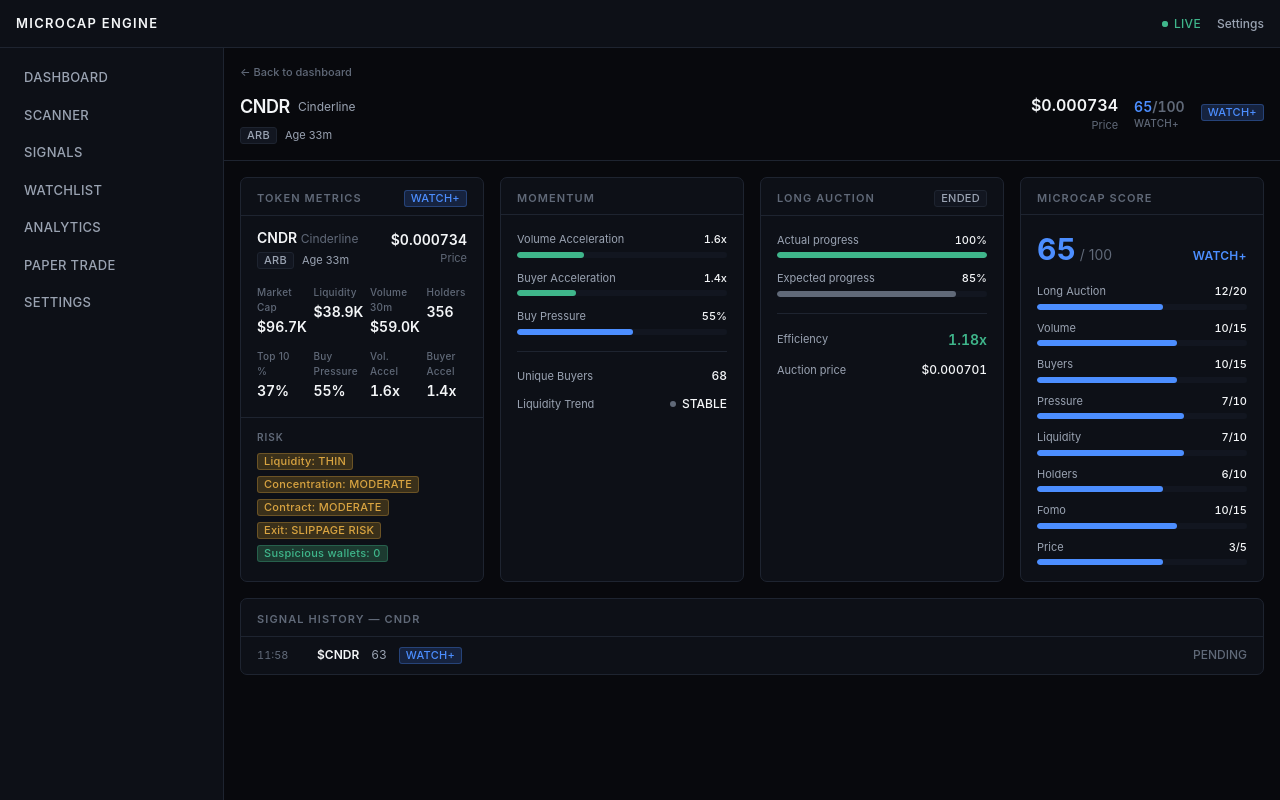
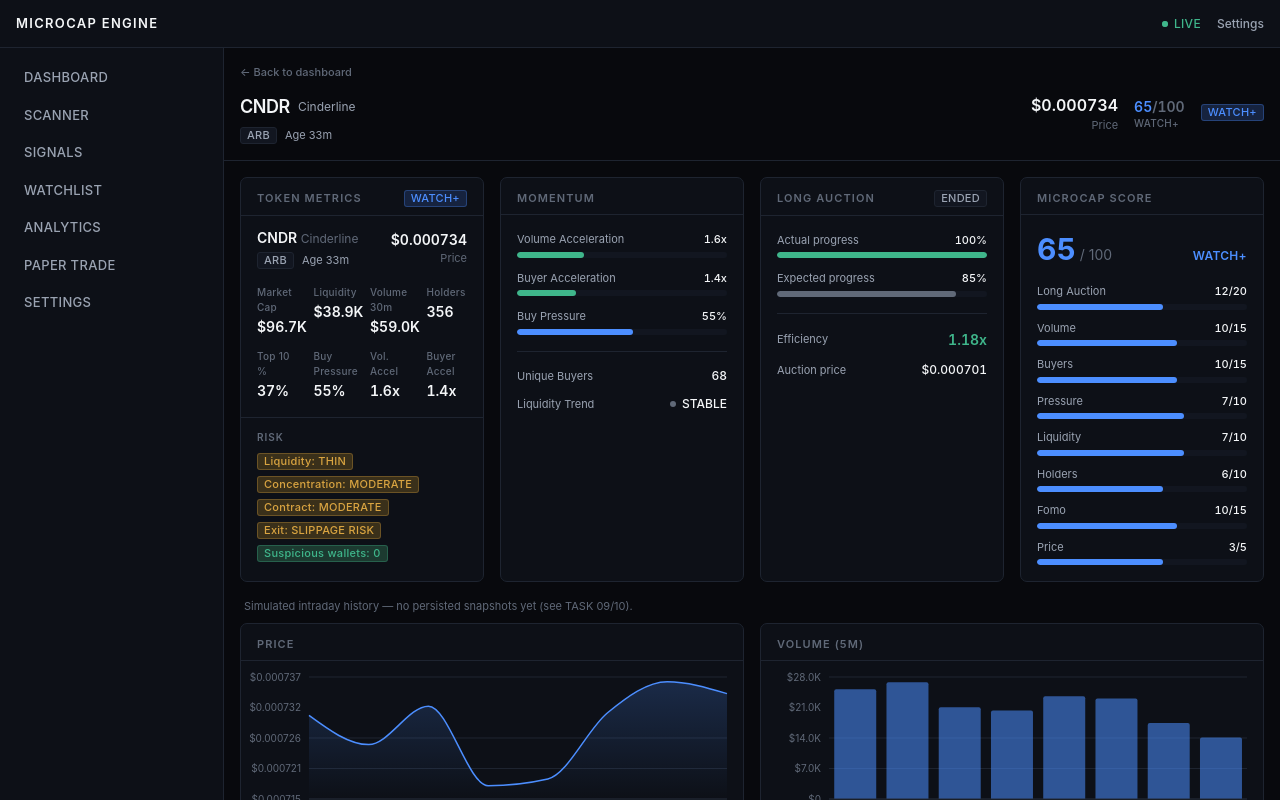
Before and after one commit to victorhmlz/sherlog, a Next.js app: page /token/cndr in a window 1280 px wide. Built offline with nearby package versions, Linux system fonts and the light colour scheme.

Commit message:
feat: charts

```diff
--- a/app/(app)/token/[id]/page.js
+++ b/app/(app)/token/[id]/page.js
@@ -5,7 +5,13 @@ import MomentumPanel from "@/components/dashboard/MomentumPanel";
 import LongAuctionPanel from "@/components/dashboard/LongAuctionPanel";
 import MicrocapScorePanel from "@/components/dashboard/MicrocapScorePanel";
 import SignalHistory from "@/components/dashboard/SignalHistory";
+import SectionHeader from "@/components/dashboard/SectionHeader";
+import Card from "@/components/ui/Card";
+import Divider from "@/components/ui/Divider";
+import PriceChart from "@/components/charts/PriceChart";
+import VolumeChart from "@/components/charts/VolumeChart";
 import { mockTokens, mockSignalHistory } from "@/mocks/tokens";
+import { generatePriceHistory } from "@/mocks/priceHistory";
 
 export async function generateMetadata({ params }) {
   const { id } = await params;
@@ -18,13 +24,15 @@ export async function generateMetadata({ params }) {
 }
 
 /**
- * /token/[id] — full-page single-token deep dive (TASK 03). Reuses the
- * same panels shown inline on the dashboard (TASK 02) so the two views
- * never present conflicting numbers, but gives a token its own
- * shareable URL and room for a token-scoped signal history. All data is
- * still static mock fixtures from mocks/tokens.js — no live data,
- * charts (TASK 05), scoring engine (TASK 06), or realtime stream
- * (TASK 04) exists yet.
+ * /token/[id] — full-page single-token deep dive (TASK 03), now with
+ * simulated price/volume charts (TASK 05). Reuses the same panels shown
+ * inline on the dashboard (TASK 02) so the two views never present
+ * conflicting numbers, but gives a token its own shareable URL and room
+ * for a token-scoped signal history plus intraday charts. All data is
+ * still static/simulated mock fixtures from mocks/tokens.js and
+ * mocks/priceHistory.js — no real historical persistence (TASK 09/10),
+ * scoring engine (TASK 06), or realtime stream on this page (TASK 04
+ * only wired up the dashboard) exists yet.
  */
 export default async function TokenDetailPage({ params }) {
   const { id } = await params;
@@ -37,6 +45,7 @@ export default async function TokenDetailPage({ params }) {
   const tokenHistory = mockSignalHistory.filter(
     (entry) => entry.symbol === token.symbol,
   );
+  const priceHistory = generatePriceHistory(token);
 
   return (
     <div className="flex flex-col">
@@ -50,6 +59,29 @@ export default async function TokenDetailPage({ params }) {
           <MicrocapScorePanel token={token} />
         </div>
 
+        <div className="flex flex-col gap-2">
+          <p className="px-1 text-[11px] text-text-muted">
+            Simulated intraday history — no persisted snapshots yet (see
+            TASK 09/10).
+          </p>
+          <div className="grid grid-cols-1 gap-4 lg:grid-cols-2">
+            <Card>
+              <SectionHeader title="PRICE" />
+              <Divider />
+              <div className="px-2 pb-3 pt-2">
+                <PriceChart data={priceHistory} />
+              </div>
+            </Card>
+            <Card>
+              <SectionHeader title="VOLUME (5M)" />
+              <Divider />
+              <div className="px-2 pb-3 pt-2">
+                <VolumeChart data={priceHistory} />
+              </div>
+            </Card>
+          </div>
+        </div>
+
         <SignalHistory
           history={tokenHistory}
           title={`SIGNAL HISTORY — ${token.symbol}`}
--- /dev/null
+++ b/components/charts/ChartTooltip.js
@@ -0,0 +1,19 @@
+"use client";
+
+/**
+ * Shared recharts tooltip renderer matching the app's dark terminal
+ * surfaces — recharts' default tooltip is a plain white box, which
+ * clashes badly with `--color-bg`/`--color-surface`.
+ */
+export default function ChartTooltip({ active, payload, label, valueLabel, formatValue }) {
+  if (!active || !payload?.length) return null;
+
+  return (
+    <div className="rounded-md border border-line bg-surface-elevated px-2.5 py-1.5 text-[11px]">
+      <div className="text-text-muted">{label}</div>
+      <div className="tabular font-medium text-text-primary">
+        {valueLabel}: {formatValue(payload[0].value)}
+      </div>
+    </div>
+  );
+}
--- /dev/null
+++ b/components/charts/PriceChart.js
@@ -0,0 +1,69 @@
+"use client";
+
+import {
+  Area,
+  AreaChart,
+  CartesianGrid,
+  ResponsiveContainer,
+  Tooltip,
+  XAxis,
+  YAxis,
+} from "recharts";
+import ChartTooltip from "./ChartTooltip";
+import { formatPrice, formatRelativeMinutes } from "@/components/ui/format";
+
+/**
+ * Simulated intraday price chart for the token detail page (TASK 05).
+ * `data` comes from `mocks/priceHistory.js:generatePriceHistory` — a
+ * deterministic mock series, not real historical/persisted data (see
+ * docs/ARCHITECTURE.md §5, TASK 09/10). No trading library, no OHLC
+ * candles — a plain area chart is enough for this phase.
+ */
+export default function PriceChart({ data }) {
+  const chartData = data.map((point) => ({
+    ...point,
+    label: formatRelativeMinutes(point.minutesAgo),
+  }));
+
+  return (
+    <div className="h-40 w-full">
+      <ResponsiveContainer width="100%" height="100%">
+        <AreaChart data={chartData} margin={{ top: 8, right: 8, left: 0, bottom: 0 }}>
+          <defs>
+            <linearGradient id="priceFill" x1="0" y1="0" x2="0" y2="1">
+              <stop offset="0%" stopColor="var(--color-accent)" stopOpacity={0.35} />
+              <stop offset="100%" stopColor="var(--color-accent)" stopOpacity={0} />
+            </linearGradient>
+          </defs>
+          <CartesianGrid stroke="var(--color-line)" vertical={false} />
+          <XAxis
+            dataKey="label"
+            tick={{ fill: "var(--color-text-muted)", fontSize: 10 }}
+            axisLine={{ stroke: "var(--color-line)" }}
+            tickLine={false}
+            minTickGap={28}
+          />
+          <YAxis
+            tick={{ fill: "var(--color-text-muted)", fontSize: 10 }}
+            axisLine={false}
+            tickLine={false}
+            width={60}
+            domain={["auto", "auto"]}
+            tickFormatter={formatPrice}
+          />
+          <Tooltip
+            content={<ChartTooltip valueLabel="Price" formatValue={formatPrice} />}
+          />
+          <Area
+            type="monotone"
+            dataKey="price"
+            stroke="var(--color-accent)"
+            strokeWidth={1.5}
+            fill="url(#priceFill)"
+            isAnimationActive={false}
+          />
+        </AreaChart>
+      </ResponsiveContainer>
+    </div>
+  );
+}
--- /dev/null
+++ b/components/charts/VolumeChart.js
@@ -0,0 +1,61 @@
+"use client";
+
+import {
+  Bar,
+  BarChart,
+  CartesianGrid,
+  ResponsiveContainer,
+  Tooltip,
+  XAxis,
+  YAxis,
+} from "recharts";
+import ChartTooltip from "./ChartTooltip";
+import { formatCompactUsd, formatRelativeMinutes } from "@/components/ui/format";
+
+/**
+ * Simulated 5-minute volume chart for the token detail page (TASK 05).
+ * `data` comes from `mocks/priceHistory.js:generatePriceHistory` (same
+ * deterministic mock series as `PriceChart`) — not real historical
+ * data (see docs/ARCHITECTURE.md §5, TASK 09/10). Not reconciled
+ * against `volume30m` or any other aggregate; illustrative only.
+ */
+export default function VolumeChart({ data }) {
+  const chartData = data.map((point) => ({
+    ...point,
+    label: formatRelativeMinutes(point.minutesAgo),
+  }));
+
+  return (
+    <div className="h-40 w-full">
+      <ResponsiveContainer width="100%" height="100%">
+        <BarChart data={chartData} margin={{ top: 8, right: 8, left: 0, bottom: 0 }}>
+          <CartesianGrid stroke="var(--color-line)" vertical={false} />
+          <XAxis
+            dataKey="label"
+            tick={{ fill: "var(--color-text-muted)", fontSize: 10 }}
+            axisLine={{ stroke: "var(--color-line)" }}
+            tickLine={false}
+            minTickGap={28}
+          />
+          <YAxis
+            tick={{ fill: "var(--color-text-muted)", fontSize: 10 }}
+            axisLine={false}
+            tickLine={false}
+            width={60}
+            tickFormatter={formatCompactUsd}
+          />
+          <Tooltip
+            content={<ChartTooltip valueLabel="Volume" formatValue={formatCompactUsd} />}
+          />
+          <Bar
+            dataKey="volume"
+            fill="var(--color-accent)"
+            fillOpacity={0.55}
+            radius={[2, 2, 0, 0]}
+            isAnimationActive={false}
+          />
+        </BarChart>
+      </ResponsiveContainer>
+    </div>
+  );
+}
--- a/components/ui/format.js
+++ b/components/ui/format.js
@@ -50,3 +50,10 @@ export function formatClockTime(date) {
   const pad = (n) => String(n).padStart(2, "0");
   return `${pad(date.getHours())}:${pad(date.getMinutes())}:${pad(date.getSeconds())}`;
 }
+
+/** Format a "minutes before now" offset for chart x-axis labels ("now", "-12m", "-1.5h"). */
+export function formatRelativeMinutes(minutesAgo) {
+  if (minutesAgo <= 0.05) return "now";
+  if (minutesAgo < 60) return `-${Math.round(minutesAgo)}m`;
+  return `-${(minutesAgo / 60).toFixed(1)}h`;
+}
--- /dev/null
+++ b/mocks/priceHistory.js
@@ -0,0 +1,92 @@
+// -----------------------------------------------------------------------
+// MICROCAP ENGINE — mock price/volume history (TASK 05)
+//
+// Synthesizes a plausible intraday price/volume series for a token's
+// chart, ending EXACTLY at that token's current `price`/`volume5m` from
+// `mocks/tokens.js` so the chart never contradicts the rest of the UI.
+// This is intentionally deterministic (seeded from the token's id, not
+// `Math.random`) so the same token always renders the same "history" —
+// there is no persistence layer yet (see docs/ARCHITECTURE.md §5,
+// TASK 09/10 — DATABASE / HISTORICAL SNAPSHOTS remain unimplemented).
+// This is a mock fixture generator, not business logic, which is why it
+// lives alongside `mocks/tokens.js` rather than under `lib/`.
+// -----------------------------------------------------------------------
+
+const MIN_POINTS = 6;
+const MAX_POINTS = 36;
+const DEFAULT_BUCKET_MINUTES = 5;
+
+/** 32-bit FNV-1a string hash, used only to seed the PRNG below. */
+function hashSeed(str) {
+  let h = 0x811c9dc5;
+  for (let i = 0; i < str.length; i++) {
+    h ^= str.charCodeAt(i);
+    h = Math.imul(h, 0x01000193);
+  }
+  return h >>> 0;
+}
+
+/** Deterministic PRNG (mulberry32) — not cryptographic, mock use only. */
+function mulberry32(seed) {
+  let a = seed;
+  return function next() {
+    a |= 0;
+    a = (a + 0x6d2b79f5) | 0;
+    let t = Math.imul(a ^ (a >>> 15), 1 | a);
+    t = (t + Math.imul(t ^ (t >>> 7), 61 | t)) ^ t;
+    return ((t ^ (t >>> 14)) >>> 0) / 4294967296;
+  };
+}
+
+/** Random float in [min, max) drawn from the given PRNG. */
+function jitter(rng, min, max) {
+  return min + rng() * (max - min);
+}
+
+/**
+ * Generate an ascending-time-order price/volume series for `token`,
+ * spanning its real `ageMinutes` (so a 14-minute-old token never shows
+ * three hours of invented history) with between `MIN_POINTS` and
+ * `MAX_POINTS` samples. The final point always equals the token's
+ * current `price` and `volume5m` exactly.
+ *
+ * Note: the synthesized volume series is illustrative only — it is not
+ * reconciled against `volume30m` or any other aggregate field.
+ */
+export function generatePriceHistory(
+  token,
+  { bucketMinutes = DEFAULT_BUCKET_MINUTES } = {},
+) {
+  const pointCount = Math.min(
+    MAX_POINTS,
+    Math.max(MIN_POINTS, Math.round(token.ageMinutes / bucketMinutes) + 1),
+  );
+  const stepMinutes = pointCount > 1 ? token.ageMinutes / (pointCount - 1) : 0;
+  const rng = mulberry32(hashSeed(token.id));
+
+  // Walk backward from the current (known) price/volume to synthesize a
+  // plausible past. Index 0 here is "now"; higher indices are older.
+  const pricesFromNow = [token.price];
+  const volumesFromNow = [token.volume5m];
+  for (let i = 1; i < pointCount; i++) {
+    const priceStep = 1 + jitter(rng, -0.025, 0.025);
+    const prevPrice = pricesFromNow[i - 1];
+    pricesFromNow.push(Math.max(prevPrice / priceStep, prevPrice * 0.001));
+
+    const volumeStep = 1 + jitter(rng, -0.25, 0.25);
+    const prevVolume = volumesFromNow[i - 1];
+    volumesFromNow.push(Math.max(prevVolume / volumeStep, 0));
+  }
+
+  const points = [];
+  for (let i = 0; i < pointCount; i++) {
+    const fromNow = pointCount - 1 - i; // 0 = now, larger = further back
+    points.push({
+      minutesAgo: fromNow * stepMinutes,
+      price: pricesFromNow[fromNow],
+      volume: volumesFromNow[fromNow],
+    });
+  }
+
+  return points;
+}
--- a/package.json
+++ b/package.json
@@ -11,7 +11,8 @@
   "dependencies": {
     "next": "16.3.4",
     "react": "19.2.8",
-    "react-dom": "19.2.8"
+    "react-dom": "19.2.8",
+    "recharts": "^3.10.1"
   },
   "devDependencies": {
     "@tailwindcss/postcss": "^4",
```
Also changed, not shown: 3 other files (tests, documents, lock files or other folders).
